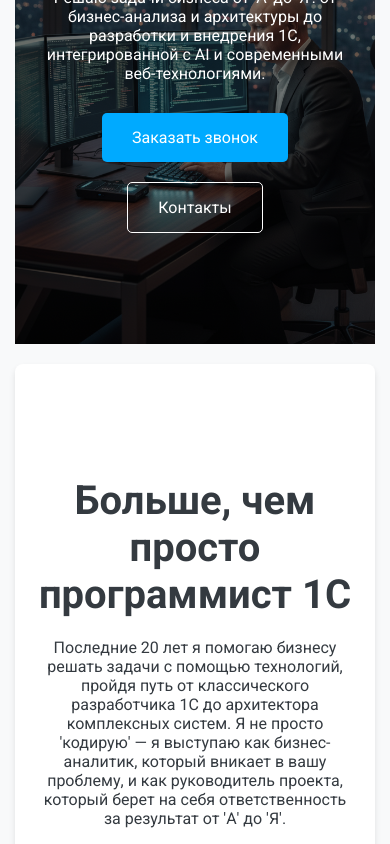
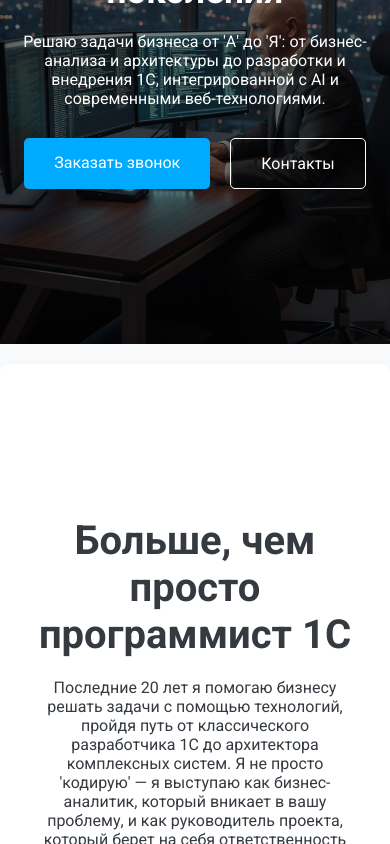
Before and after one commit to prepod2003/1c-expert-landing, a React (Create React App) app: page / in a window 390 px wide. Shown: the part 256-1100 px from the top of the page. Built offline with nearby package versions, Linux system fonts and the light colour scheme.

Commit message:
fix: Final layout and responsive corrections

```diff
--- a/src/App.css
+++ b/src/App.css
@@ -1,24 +1,24 @@
+/* Убираем все стили из App, чтобы не было конфликтов */
 .App {
-  padding: 0 15px; /* Глобальные боковые отступы для всего сайта */
 }
 
+/* Основной стиль для всех секций-контейнеров */
 .section {
-  padding: 60px 0; /* Убираем боковые, оставляем только вертикальные */
-  margin: 0 auto;
-  max-width: 1000px;
-  box-sizing: border-box; /* Учитываем padding в ширине */
+  padding: 60px 15px; /* Вертикальные и ГОРИЗОНТАЛЬНЫЕ отступы */
+  box-sizing: border-box;
 }
 
-@media (max-width: 768px) {
-  .section {
-    padding: 40px 0; /* Убираем боковые, оставляем только вертикальные */
-  }
-}
-
+/* Стиль для секций, которые должны быть на белой "карточке" */
 .section-card {
   background-color: #ffffff;
   border-radius: 8px;
   box-shadow: 0 4px 6px rgba(0,0,0,0.1);
-  margin-top: 20px;
-  margin-bottom: 20px;
+  margin: 20px 0; /* Вертикальные отступы между карточками */
 }
+
+/* Адаптивность */
+@media (max-width: 768px) {
+  .section {
+    padding: 40px 15px; /* Уменьшаем вертикальные отступы на мобильных */
+  }
+}
--- a/src/App.js
+++ b/src/App.js
@@ -11,16 +11,16 @@ function App() {
   return (
     <div className="App">
       <Hero />
-      <div className="section-card">
+      <div className="section section-card">
         <About />
       </div>
-      <div className="section-card">
+      <div className="section section-card">
         <Services />
       </div>
-      <div className="section-card">
+      <div className="section section-card">
         <Portfolio />
       </div>
-      <div className="section-card">
+      <div className="section section-card">
         <TechStack />
       </div>
       <div className="section">
```
